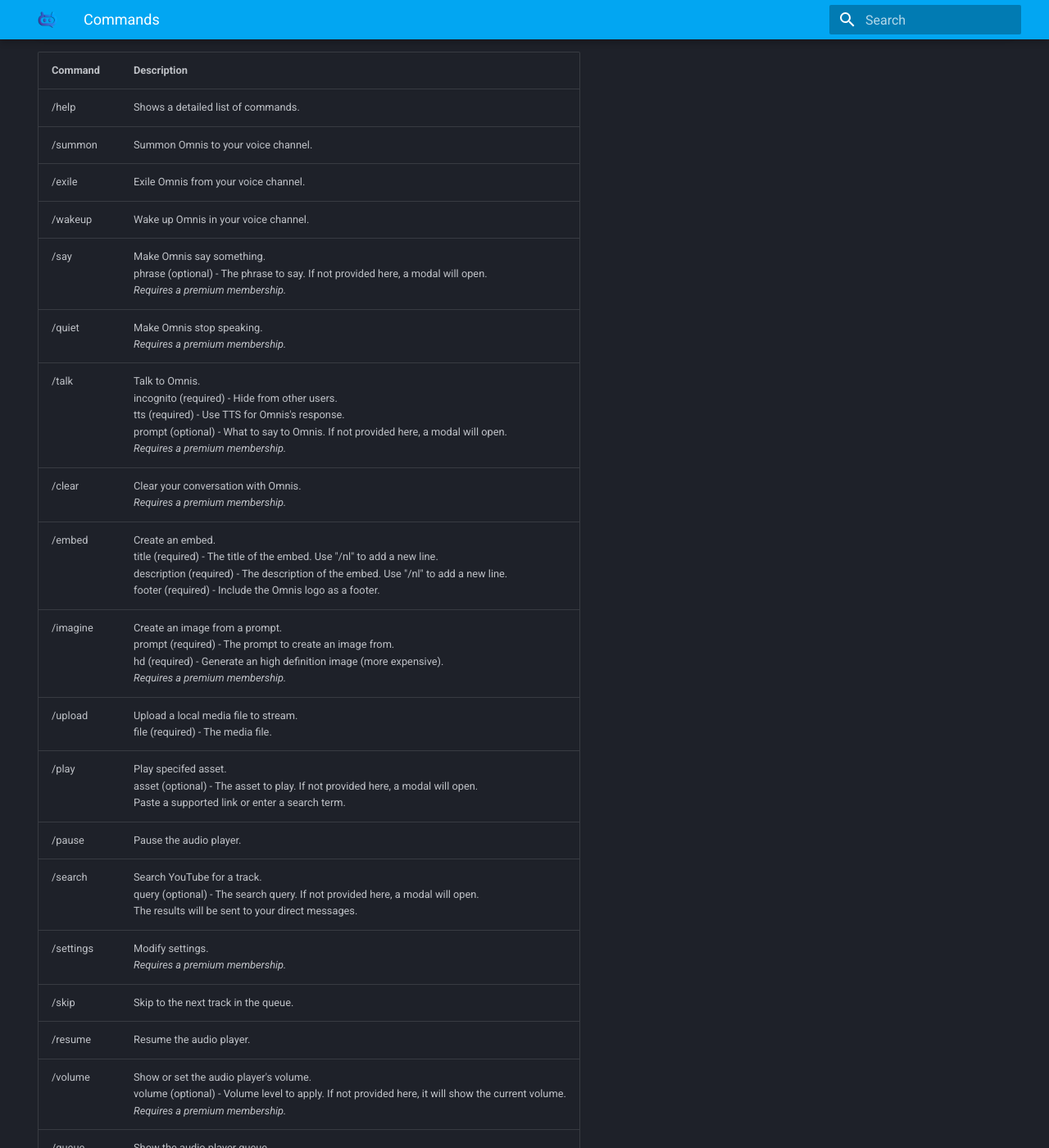
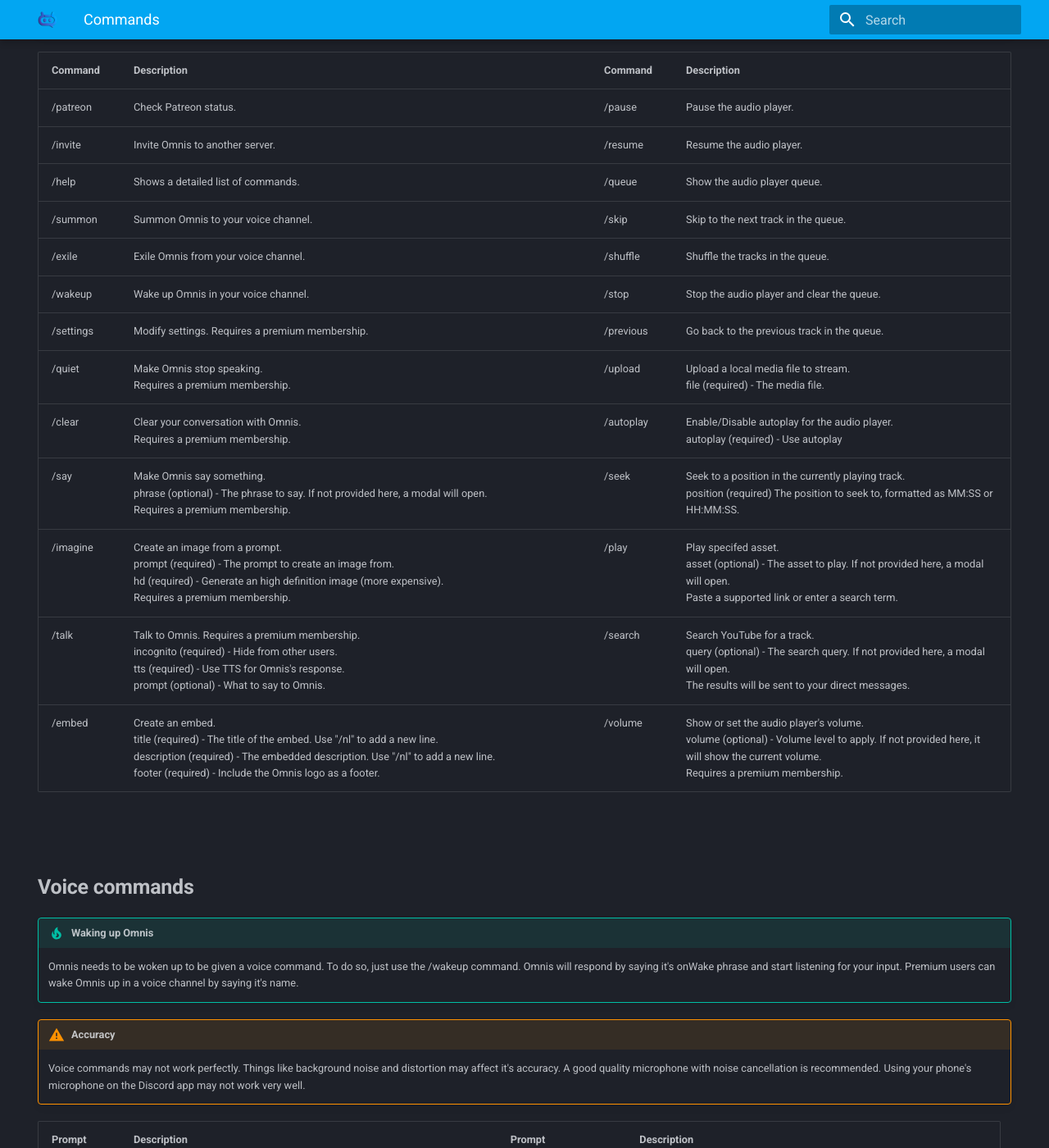
Before and after one commit to dylwedma11748/omnis-bot, an MkDocs documentation site: the page built from docs/commands.md, in a window 1280 px wide and 1400 px high, scrolled down 344 px. Shown: the whole window at 82% size. Built offline with MkDocs 1.6.1 and Material for MkDocs 9.7.7, drawn with Linux system fonts in a browser that asks for light colours; some of the changed text lies outside the part shown.

Commit message:
Update commands.md

```diff
--- a/docs/commands.md
+++ b/docs/commands.md
@@ -7,29 +7,21 @@
 	For commands requiring a voice channel, Omnis can automatically detect and utilize the voice channel you're currently in.
 	You can use this to keep your interactions hidden from other users.
 
-| Command  | Description |
-| ------------- | ------------- |
-| /help  | Shows a detailed list of commands. |
-| /summon  | Summon Omnis to your voice channel. |
-| /exile  | Exile Omnis from your voice channel. |
-| /wakeup  | Wake up Omnis in your voice channel. |
-| /say  | Make Omnis say something. <br> phrase (optional) - The phrase to say. If not provided here, a modal will open. <br> *Requires a premium membership.* |
-| /quiet  | Make Omnis stop speaking. <br> *Requires a premium membership.* |
-| /talk  | Talk to Omnis. <br> incognito (required) - Hide from other users. <br> tts (required) - Use TTS for Omnis's response. <br>  prompt (optional) - What to say to Omnis. If not provided here, a modal will open. <br> *Requires a premium membership.* |
-| /clear  | Clear your conversation with Omnis. <br> *Requires a premium membership.* |
-| /embed  | Create an embed. <br>  title (required) - The title of the embed. Use "/nl" to add a new line. <br> description (required) - The description of the embed. Use "/nl" to add a new line. <br> footer (required) - Include the Omnis logo as a footer. <br> |
-| /imagine  | Create an image from a prompt. <br> prompt (required) - The prompt to create an image from. <br> hd (required) - Generate an high definition image (more expensive). <br> *Requires a premium membership.* |
-| /upload  | Upload a local media file to stream. <br> file (required) - The media file. <br> |
-| /play  | Play specifed asset. <br> asset (optional) - The asset to play. If not provided here, a modal will open. <br>  Paste a supported link or enter a search term. |
-| /pause  | Pause the audio player.  |
-| /search  | Search YouTube for a track. <br> query (optional) - The search query. If not provided here, a modal will open. <br> The results will be sent to your direct messages.|
-| /settings  | Modify settings. <br> *Requires a premium membership.* |
-| /skip  | Skip to the next track in the queue. |
-| /resume  | Resume the audio player. |
-| /volume | Show or set the audio player's volume. <br> volume (optional) - Volume level to apply. If not provided here, it will show the current volume. <br> *Requires a premium membership.* |
-| /queue | Show the audio player queue. |
-| /patreon | Check Patreon status. |
-| /invite | Invite Omnis to another server. |
+| Command  | Description |	| Command  | Description |
+| ------------- | ------------- | 	| ------------- | ------------- |
+| /patreon | Check Patreon status. | | /pause | Pause the audio player. |
+| /invite | Invite Omnis to another server. | | /resume | Resume the audio player. |
+| /help | Shows a detailed list of commands. | | /queue | Show the audio player queue. |
+| /summon | Summon Omnis to your voice channel. | | /skip | Skip to the next track in the queue. |
+| /exile | Exile Omnis from your voice channel. | | /shuffle | Shuffle the tracks in the queue. |
+| /wakeup | Wake up Omnis in your voice channel. | | /stop | Stop the audio player and clear the queue. |
+| /settings | Modify settings. Requires a premium membership. | | /previous | Go back to the previous track in the queue. |
+| /quiet | Make Omnis stop speaking. <br> Requires a premium membership. | | /upload | Upload a local media file to stream. <br> file (required) - The media file. <br> |
+| /clear | Clear your conversation with Omnis. <br> Requires a premium membership. | | /autoplay | Enable/Disable autoplay for the audio player. <br> autoplay (required) - Use autoplay |
+| /say | Make Omnis say something. <br> phrase (optional) - The phrase to say. If not provided here, a modal will open. Requires a premium membership. | | /seek | Seek to a position in the currently playing track. <br> position (required) The position to seek to, formatted as MM:SS or HH:MM:SS. |
+| /imagine | Create an image from a prompt. <br> prompt (required) - The prompt to create an image from. <br> hd (required) - Generate an high definition image (more expensive). <br> Requires a premium membership. | | /play | Play specifed asset. <br> asset (optional) - The asset to play. If not provided here, a modal will open. <br> Paste a supported link or enter a search term. |
+| /talk | Talk to Omnis. Requires a premium membership. <br> incognito (required) - Hide from other users. <br> tts (required) - Use TTS for Omnis's response. <br> prompt (optional) - What to say to Omnis. | | /search | Search YouTube for a track. <br> query (optional) - The search query. If not provided here, a modal will open. <br> The results will be sent to your direct messages. |
+| /embed | Create an embed. <br> title (required) - The title of the embed. Use "/nl" to add a new line. <br> description (required) - The embedded description. Use "/nl" to add a new line. <br> footer (required) - Include the Omnis logo as a footer. <br> | | /volume | Show or set the audio player's volume. <br> volume (optional) - Volume level to apply. If not provided here, it will show the current volume. <br> Requires a premium membership. |
 
 <br>
 
@@ -37,22 +29,20 @@
 !!! tip "Waking up Omnis"
     Omnis needs to be woken up to be given a voice command.
 	To do so, just use the /wakeup command.
-	Omnis will respond by saying "Yes?" and start listening for your input.
+	Omnis will respond by saying it's onWake phrase and start listening for your input.
 	Premium users can wake Omnis up in a voice channel by saying it's name.
 
 !!! warning "Accuracy"
-    Voice commands may not work perfectly. Things like background noise and distortion may affect it's accuracy. A good quality microphone with noise cancellation is recommended. Using your phone's microphone on the Discord app may not work very well.
+    Voice commands may not work perfectly.
+	Things like background noise and distortion may affect it's accuracy.
+	A good quality microphone with noise cancellation is recommended.
+	Using your phone's microphone on the Discord app may not work very well.
 
-| Prompt  | Description |
-| ------------- | ------------- |
-| "play"  | This command has two ways of using it. <br> <br> 1. "play %s" - Play specifed song. <br> 2. "play %s by %s" - Play specifed song by specifed author. <br> <br> Omnis will search YouTube and play the first result. |
-| "pause"  | Pause the audio player.  |
-| "unpause" or "resume" | Resume the audio player  |
-| "skip"  | Skip to the next song in the queue.  |
-| "stop"  | Stop the audio player and clear the queue.  |
-| "volume"  | This command has three ways of using it: <br> <br> 1. "volume %i" - Set the volume of the audio player to the specifed number. <br> 2. "volume up" Increase the volume of the audio player by 10. <br> 3. "volume down" - Decrease the volume of the audio player by 10. <br> <br> *Requires a premium membership.* |
-
-
+| Prompt  | Description |  | Prompt  | Description |
+| ------------- | ------------- |	| ------------- | ------------- |
+| "play"  | This command has two ways of using it. <br> <br> 1. "play %s" - Play specifed song. <br> 2. "play %s by %s" - Play specifed song by specifed author. <br> <br> Omnis will search YouTube and play the first result. | | "volume"  | This command has two ways of using it: <br> <br> 1. "volume %i" - Set the volume of the audio player to the specifed number. <br> 2. "volume up or down" - Set the volume of the audio player up/down by 10. <br> <br> *Requires a premium membership.* |
+| "pause"  | Pause the audio player.  | | "unpause" or "resume" | Resume the audio player  |
+| "skip"  | Skip to the next song in the queue.  | | "stop"  | Stop the audio player and clear the queue.  |
 
 !!! info "Voice chat prompts and auto-wake for user response (Premium)"
     For premium users, any other voice prompts are treated as chat prompts and Omnis will respond using OpenAI and Google's Text-to-Speech. When talking with Omnis in a voice channel, if Omnis responds with a question, it will automatically wake up and listen for your input.
```
